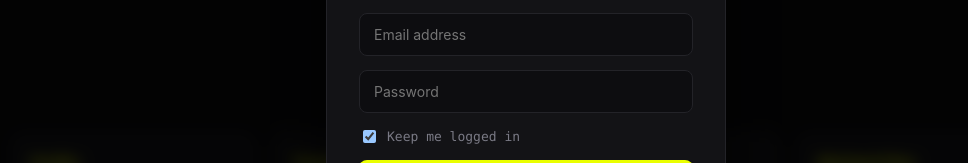
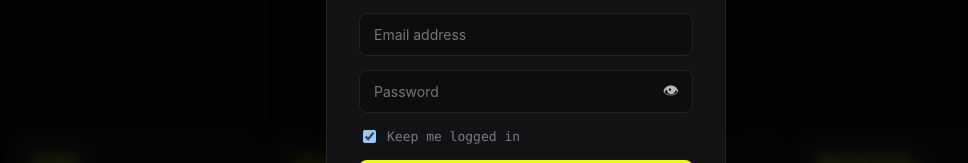
Before and after one commit to blacPanthe/personal-tracker, a React (Vite) app in the folder frontend/: page / in a window 1280 px wide. Both pictures are taken after a click on the button "Get started". Shown: the part 407-570 px from the top of the page, without its empty margins (114-1082 px from the left). Built offline with nearby package versions, Linux system fonts and the light colour scheme.

Commit message:
Add show/hide toggle to the password field
Matches the reference layout's eye icon - toggles the input between
password and text type instead of leaving it permanently masked.

```diff
--- a/frontend/src/components/AuthForm.jsx
+++ b/frontend/src/components/AuthForm.jsx
@@ -5,6 +5,7 @@ export default function AuthForm({ mode, onSubmit, onSwitchMode, onClose }) {
   const [email, setEmail] = useState('');
   const [password, setPassword] = useState('');
   const [remember, setRemember] = useState(true);
+  const [showPassword, setShowPassword] = useState(false);
   const [error, setError] = useState(null);
   const [loading, setLoading] = useState(false);
 
@@ -66,14 +67,24 @@ export default function AuthForm({ mode, onSubmit, onSwitchMode, onClose }) {
             value={email}
             onChange={(e) => setEmail(e.target.value)}
           />
+          <div className="auth-password-field">
             <input
-            type="password"
+              type={showPassword ? 'text' : 'password'}
               placeholder="Password"
               required
               minLength={isSignUp ? 8 : undefined}
               value={password}
               onChange={(e) => setPassword(e.target.value)}
             />
+            <button
+              type="button"
+              className="auth-password-toggle"
+              onClick={() => setShowPassword((s) => !s)}
+              aria-label={showPassword ? 'Hide password' : 'Show password'}
+            >
+              {showPassword ? '🙈' : '👁'}
+            </button>
+          </div>
 
           <label className="auth-remember">
             <input type="checkbox" checked={remember} onChange={(e) => setRemember(e.target.checked)} />
--- a/frontend/src/index.css
+++ b/frontend/src/index.css
@@ -840,6 +840,32 @@ body {
   box-shadow: 0 0 0 3px var(--neon-dim);
 }
 
+.auth-password-field {
+  position: relative;
+}
+
+.auth-form .auth-password-field input {
+  padding-right: 40px;
+}
+
+.auth-password-toggle {
+  position: absolute;
+  top: 50%;
+  right: 10px;
+  transform: translateY(-50%);
+  background: transparent;
+  border: none;
+  font-size: 16px;
+  line-height: 1;
+  cursor: pointer;
+  padding: 4px;
+  opacity: 0.7;
+}
+
+.auth-password-toggle:hover {
+  opacity: 1;
+}
+
 .auth-remember {
   display: flex;
   align-items: center;
```
Lines whose indentation alone changed are shown as unchanged.
